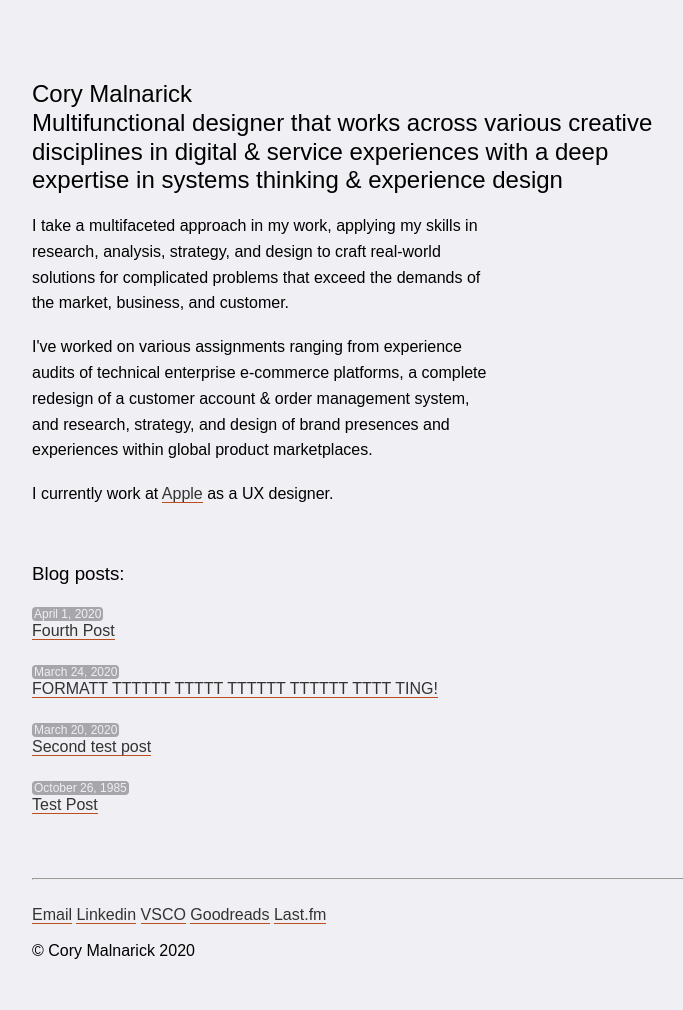
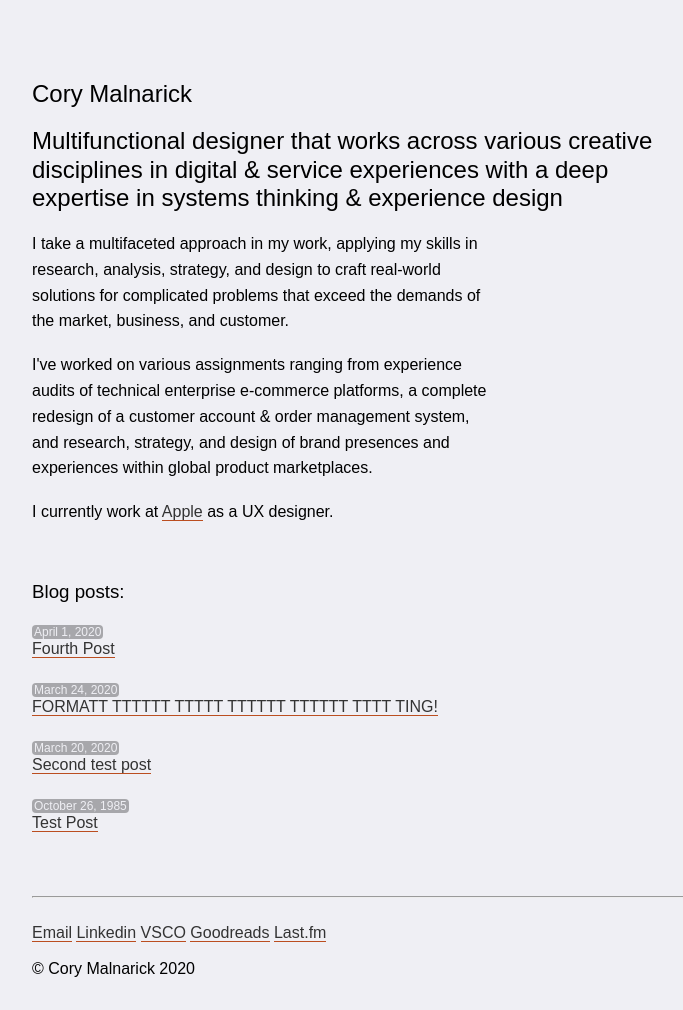
Before and after one commit to foundmonster/foundmonster.github.io, a Jekyll site: the page built from index.html, in a window 1280 px wide. Shown: the whole page, without its empty margins (160-843 px from the left). Built offline with Jekyll 4.4.1, drawn with Linux system fonts in a browser that asks for light colours; some web fonts are replaced.

Commit message:
added breaks to name and subheader

```diff
--- a/index.html
+++ b/index.html
@@ -2,7 +2,7 @@
 layout: layout
 title: Cory Malnarick
 ---
-<h2 class="headercard-title">{{ page.title }}</h2>
+<h2 class="headercard-title">{{ page.title }}</h2><br>
 <h2 class="headercard-body">Multifunctional designer that works across various creative disciplines in digital & service experiences with a deep expertise in systems thinking & experience design</h2><br>
 <p>I take a multifaceted approach in my work, applying my skills in research, analysis, strategy, and design to craft real-world solutions for complicated problems that exceed the demands of the market, business, and customer.</p><br>
 <p>I've worked on various assignments ranging from experience audits of technical enterprise e-commerce platforms, a complete redesign of a customer account & order management system, and research, strategy, and design of brand presences and experiences within global product marketplaces.</p><br>
```
